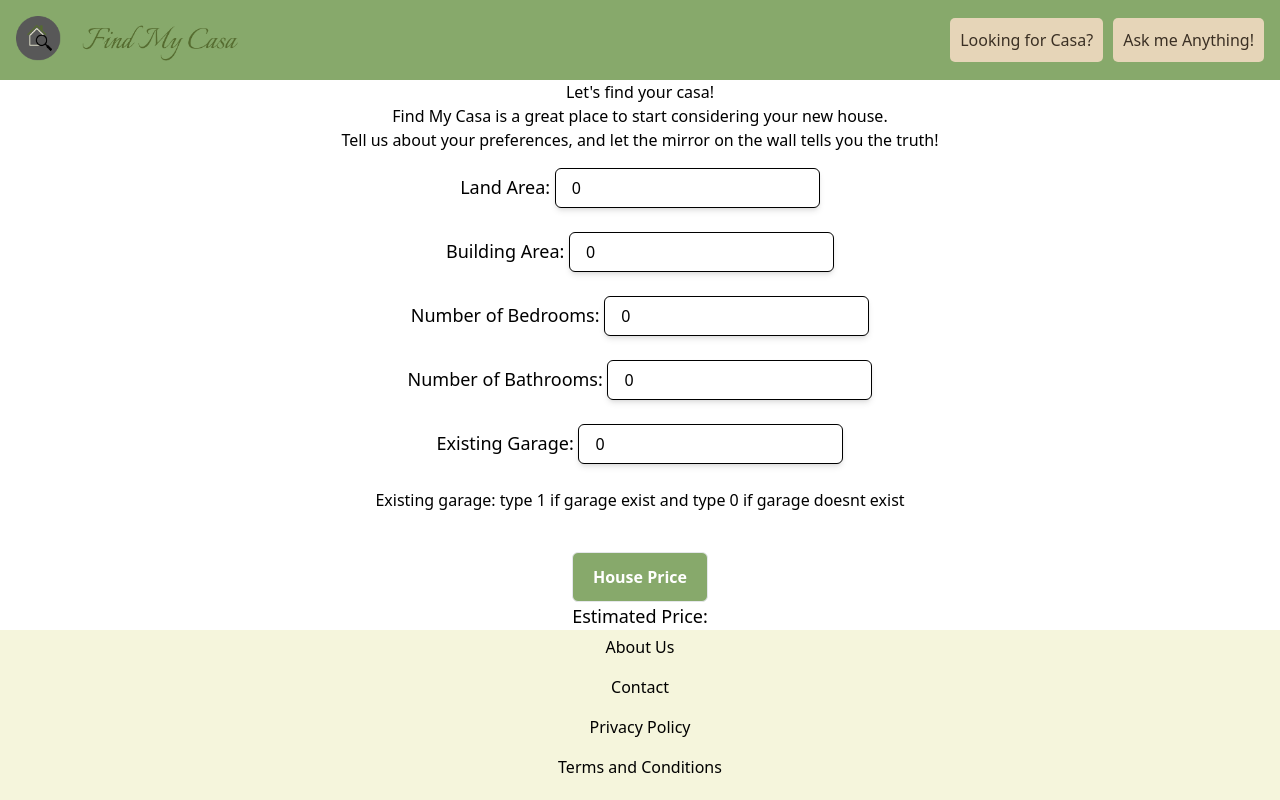
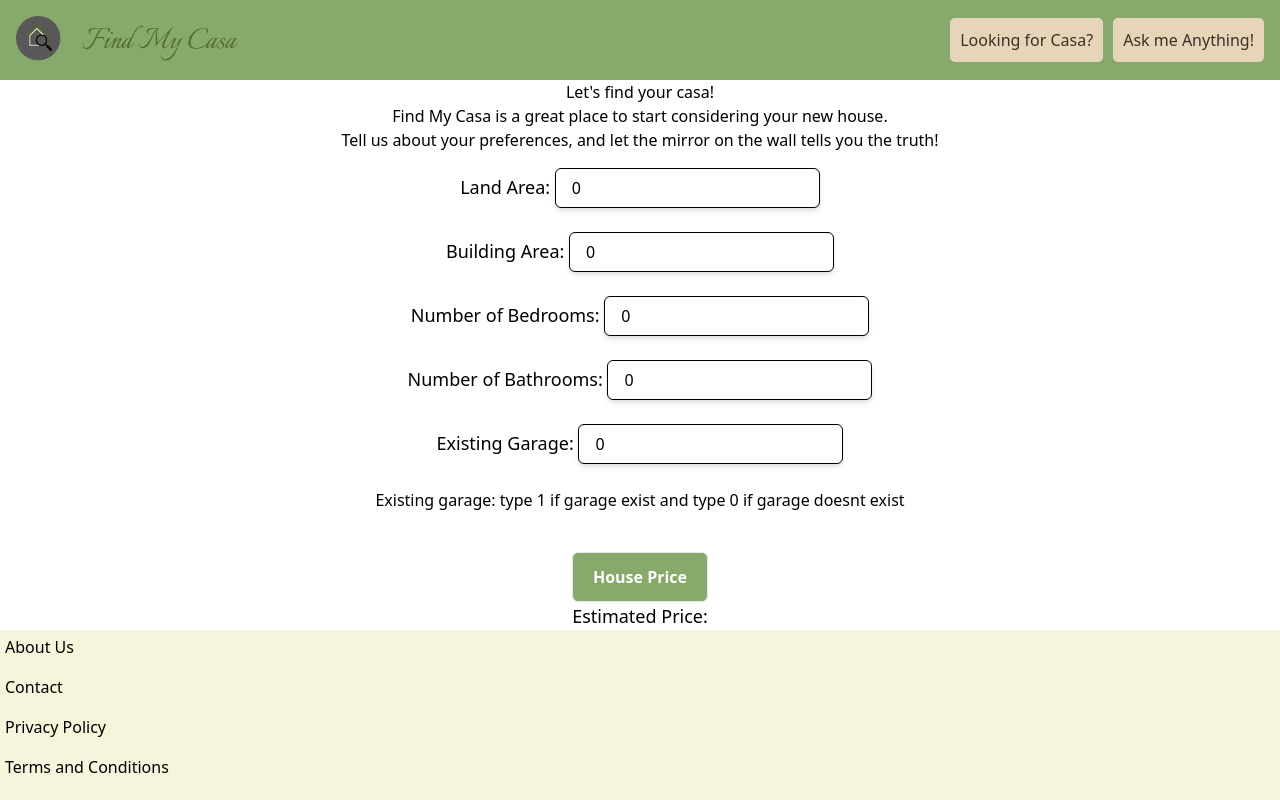
Before and after one commit to ciciliawidhiii/FindMyCasa, a React (Create React App) app in the folder frontend/: page /Main in a window 1280 px wide. Built offline with nearby package versions, Linux system fonts and the light colour scheme.

Commit message:
fix page main

```diff
--- a/frontend/src/pages/Main.jsx
+++ b/frontend/src/pages/Main.jsx
@@ -120,13 +120,13 @@ function Main() {
             Estimated Price: {prediction !== undefined && prediction.toLocaleString("id-ID", { style: "currency", currency: "IDR" })}
           </label>
         </div>
-        <footer>
-          <p>About Us</p>
-          <p>Contact</p>
-          <p>Privacy Policy</p>
-          <p>Terms and Conditions</p>
-        </footer>
       </div>
+      <footer>
+        <p>About Us</p>
+        <p>Contact</p>
+        <p>Privacy Policy</p>
+        <p>Terms and Conditions</p>
+      </footer>
     </>
   );
 }
```
